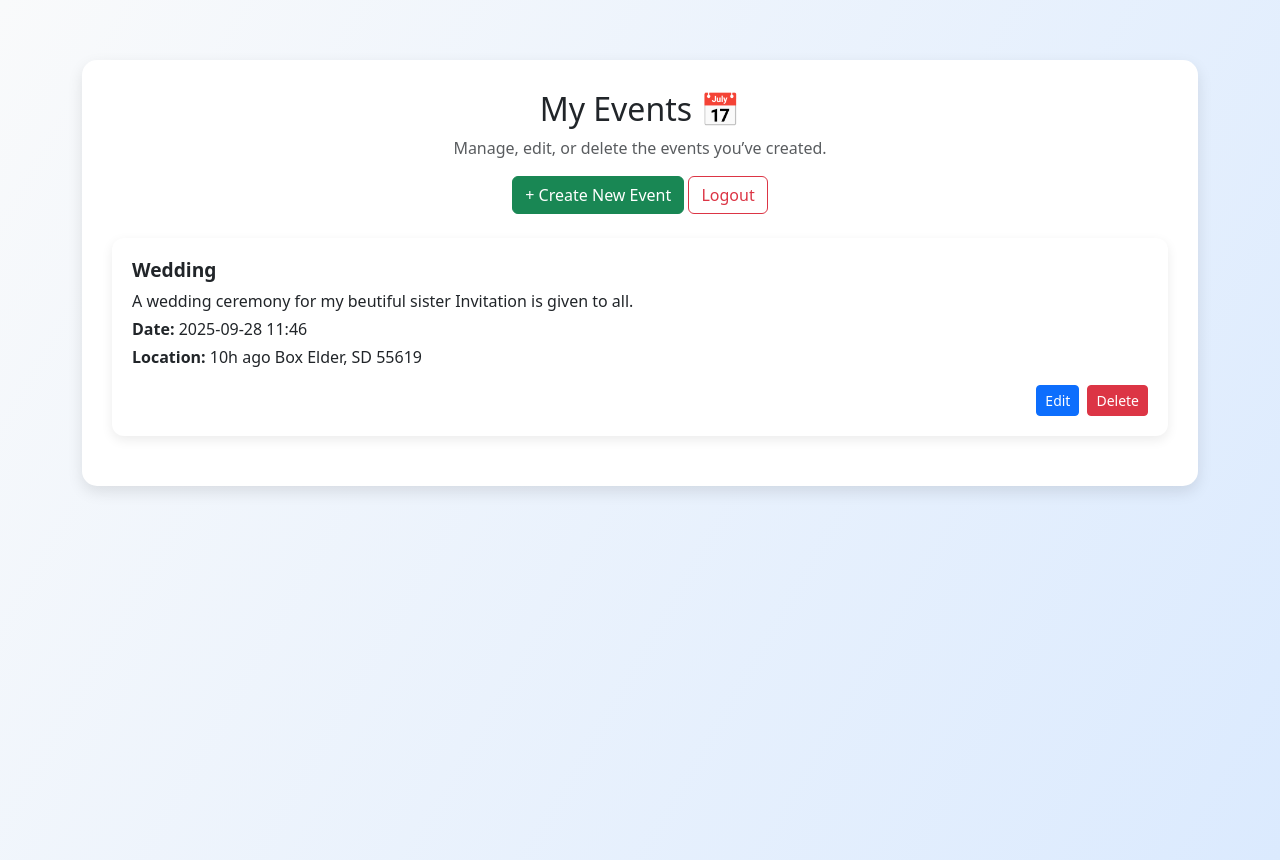
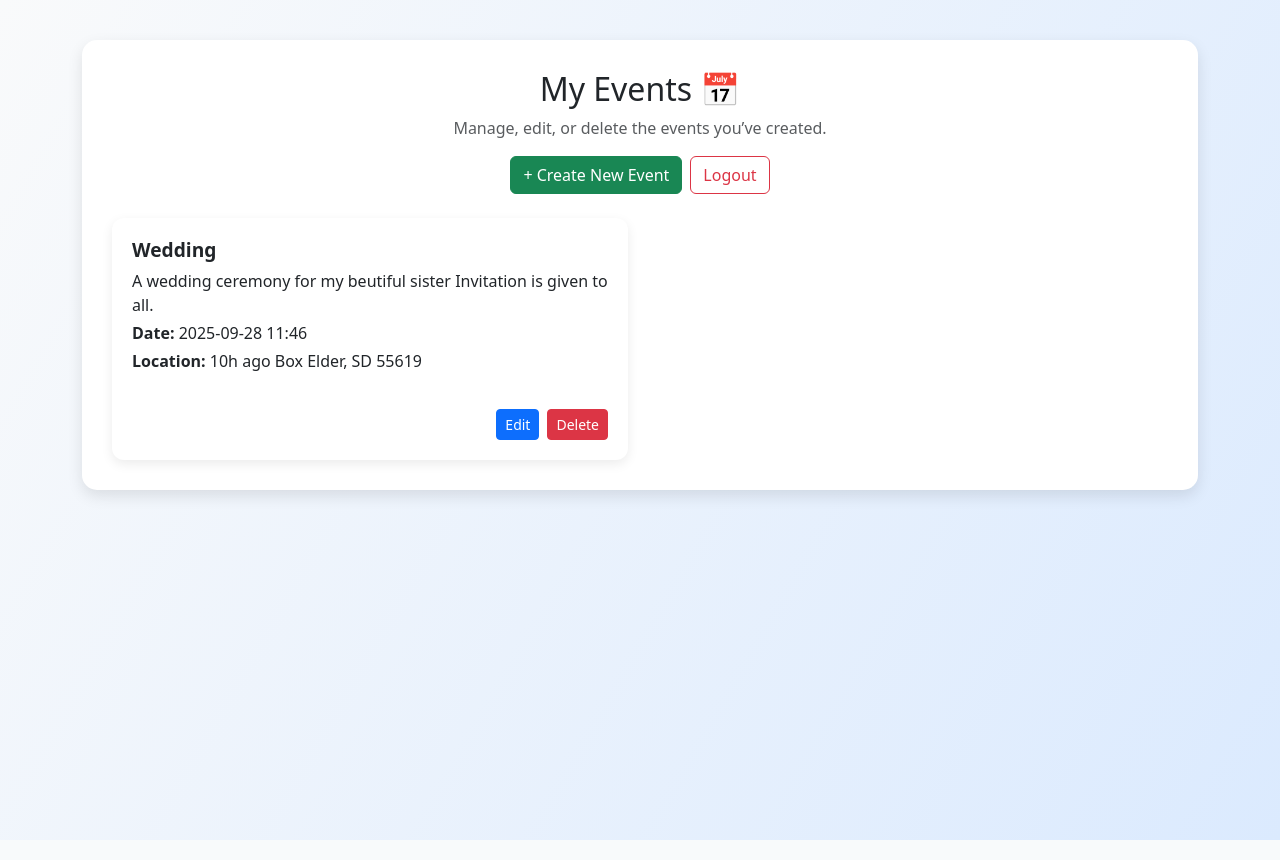
Before and after one commit to Charles-DEV-1/Event-management-app, a Flask app: template templates/my_events.html in a window 1280 px wide. Run offline with Flask 3, Linux system fonts and the light colour scheme; the template is opened without the code that fills it: values that come from a table or form of the project are taken from there, others are empty; data comes from the database, SQL or seed files in the repository.

Commit message:
Update my_events.html

```diff
--- a/templates/my_events.html
+++ b/templates/my_events.html
@@ -9,9 +9,10 @@
     body {
       background: linear-gradient(120deg, #f9fafb, #dbeafe);
       min-height: 100vh;
+      padding-bottom: 50px;
     }
     .dashboard-card {
-      margin-top: 60px;
+      margin-top: 40px;
       padding: 30px;
       border-radius: 15px;
       background: white;
@@ -23,10 +24,22 @@
       margin-bottom: 20px;
       padding: 20px;
       background: #ffffff;
+      transition: transform 0.2s;
+    }
+    .event-card:hover {
+      transform: translateY(-3px);
     }
     .event-title {
       font-size: 1.2rem;
       font-weight: bold;
+    }
+    @media (max-width: 576px) {
+      .dashboard-card {
+        padding: 20px;
+      }
+      .event-card {
+        padding: 15px;
+      }
     }
   </style>
 </head>
@@ -35,27 +48,37 @@
     <div class="dashboard-card text-center">
       <h2>My Events 📅</h2>
       <p class="text-muted">Manage, edit, or delete the events you’ve created.</p>
-      <a href="/create_event" class="btn btn-success mb-4">+ Create New Event</a>
-      <a href="/logout" class="btn btn-outline-danger mb-4">Logout</a>
+      <div class="d-flex flex-column flex-sm-row justify-content-center gap-2 mb-4">
+        <a href="/create_event" class="btn btn-success">+ Create New Event</a>
+        <a href="/logout" class="btn btn-outline-danger">Logout</a>
+      </div>
 
       {% if events %}
+        <div class="row">
           {% for event in events %}
-          <div class="event-card text-start">
+          <div class="col-12 col-md-6">
+            <div class="event-card text-start h-100 d-flex flex-column justify-content-between">
+              <div>
                 <h5 class="event-title">{{ event.title }}</h5>
                 <p class="mb-1">{{ event.description }}</p>
                 <p class="mb-1"><strong>Date:</strong> {{ event.date.strftime('%Y-%m-%d %H:%M') }}</p>
                 <p class="mb-3"><strong>Location:</strong> {{ event.location }}</p>
-            <div class="d-flex justify-content-end gap-2">
+              </div>
+              <div class="d-flex justify-content-end gap-2 mt-auto">
                 <a href="{{ url_for('edit', id=event.id) }}" class="btn btn-sm btn-primary">Edit</a>
                 <a href="{{ url_for('delete', id=event.id) }}" class="btn btn-sm btn-danger"
                    onclick="return confirm('Are you sure you want to delete this event?')">Delete</a>
               </div>
             </div>
+          </div>
           {% endfor %}
+        </div>
       {% else %}
-        <p class="text-muted">You haven’t created any events yet.</p>
+        <p class="text-muted mt-4">You haven’t created any events yet.</p>
       {% endif %}
     </div>
   </div>
+
+  <script src="https://cdn.jsdelivr.net/npm/bootstrap@5.3.0/dist/js/bootstrap.bundle.min.js"></script>
 </body>
 </html>
```
Lines whose indentation alone changed are shown as unchanged.
